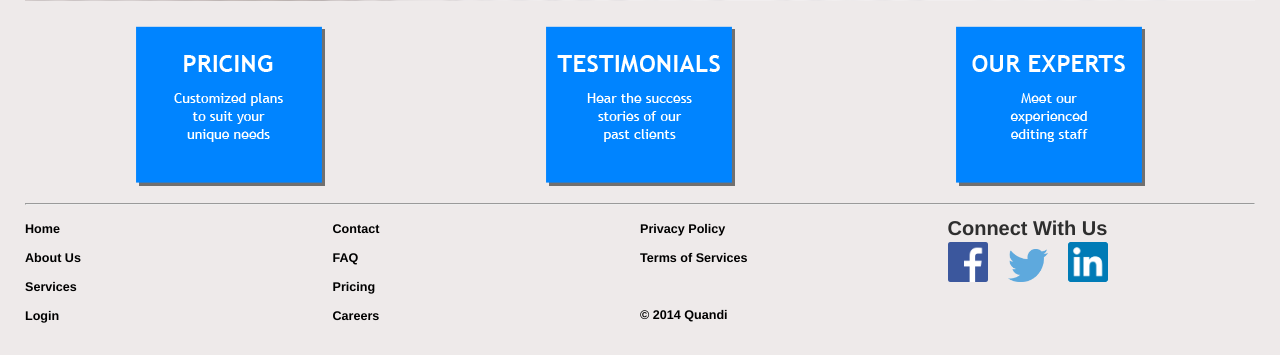
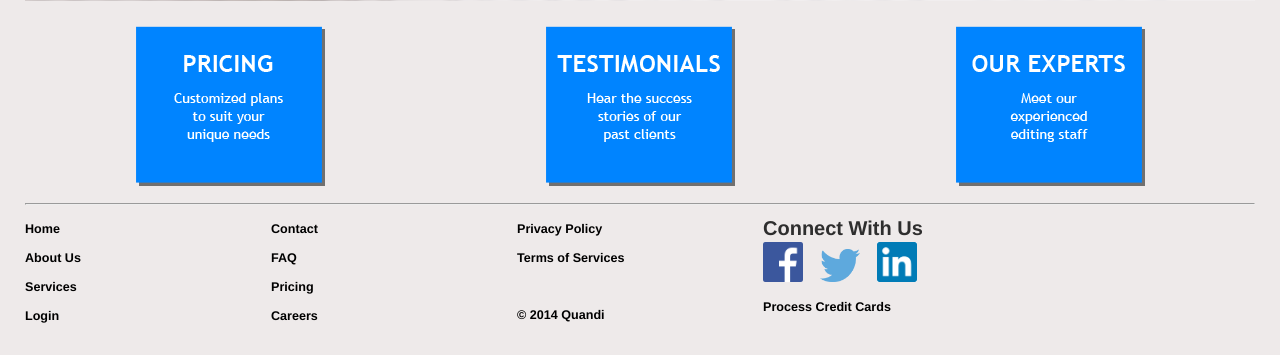
Before and after one commit to ausdong/quandiwriting, a Django app: page / in a window 1280 px wide. Shown: the part 507-862 px from the top of the page. Run offline with Django 3.2, Linux system fonts and the light colour scheme; some libraries are stand-ins or nearby versions.

Commit message:
add authorize.net seal to footer

```diff
--- a/testsite/static/style.css
+++ b/testsite/static/style.css
@@ -42,16 +42,20 @@ div.content{
 }
 
 #footbar {
-		-webkit-column-count: 4; /* Chrome, Safari, Opera */
+		-webkit-column-count: 5; /* Chrome, Safari, Opera */
       -webkit-column-gap: 0px;
-		-moz-column-count: 4; /* Firefox */
+		-moz-column-count: 5; /* Firefox */
 		-moz-column-gap: 0px;
-		column-count: 4;
+		column-count: 5;
 		column-gap: 0px;
 		width: 100%;
 		border-top-color: #605F5F;
 		border-top-width: 3px;
 		text-align: left;
+}
+
+#AuthorizeNetSeal {
+
 }
 
 #homemenu {
--- a/testsite/templates/testsite/_footer.html
+++ b/testsite/templates/testsite/_footer.html
@@ -5,7 +5,7 @@
 			font-size: 0.74em;
 			font-weight: bold;
 			margin: 0;
-			.floatleft {float: left; margin: 0; width: 10px;}
+			.floatleft {float: left; margin: 0; width: 0px;}
 			.clear {clear:both}
 		}
 		#footbar a:hover{
@@ -35,7 +35,6 @@
 			<a href={% url "about" %}>Terms of Services</a><br><br>
 			<a href={% url "about" %}>&copy 2014 Quandi</a>
 		</div>
-		<div class="floatleft"></div>
 
 		<div class="floatleft">
 			<div id="connect">
@@ -44,6 +43,12 @@
 			<a href="http://www.facebook.com/quandiwriting/" target="_blank"><img src="{{STATIC_URL}}fb_logo.png" style="max-width:40px;margin-right:5%;" alt="Facebook"/></a>
 			<a href="http://www.twitter.com/quandiwriting/" target="_blank"><img src="{{STATIC_URL}}twitter_logo.png" style="max-width:40px;margin-right:5%;" alt="Twitter"/></a>
 			<a href="http://www.linkedin.com/in/quandiwriting/" target="_blank"><img src="{{STATIC_URL}}linked_logo.png" style="max-width:40px;" alt="LinkedIn"/></a>
+
 		</div>
 
+		<div class="floatleft">
+		<!-- (c) 2005, 2014. Authorize.Net is a registered trademark of CyberSource Corporation --> <div class="AuthorizeNetSeal"> <script type="text/javascript" language="javascript">var ANS_customer_id="dfeac15d-0acf-4ed1-9920-f5c3fac5c6f4";</script> <script type="text/javascript" language="javascript" src="//verify.authorize.net/anetseal/seal.js" ></script> <a href="http://www.authorize.net/" id="AuthorizeNetText" target="_blank">Process Credit Cards</a> </div>
+		</div>
+
+
 </div>
```
